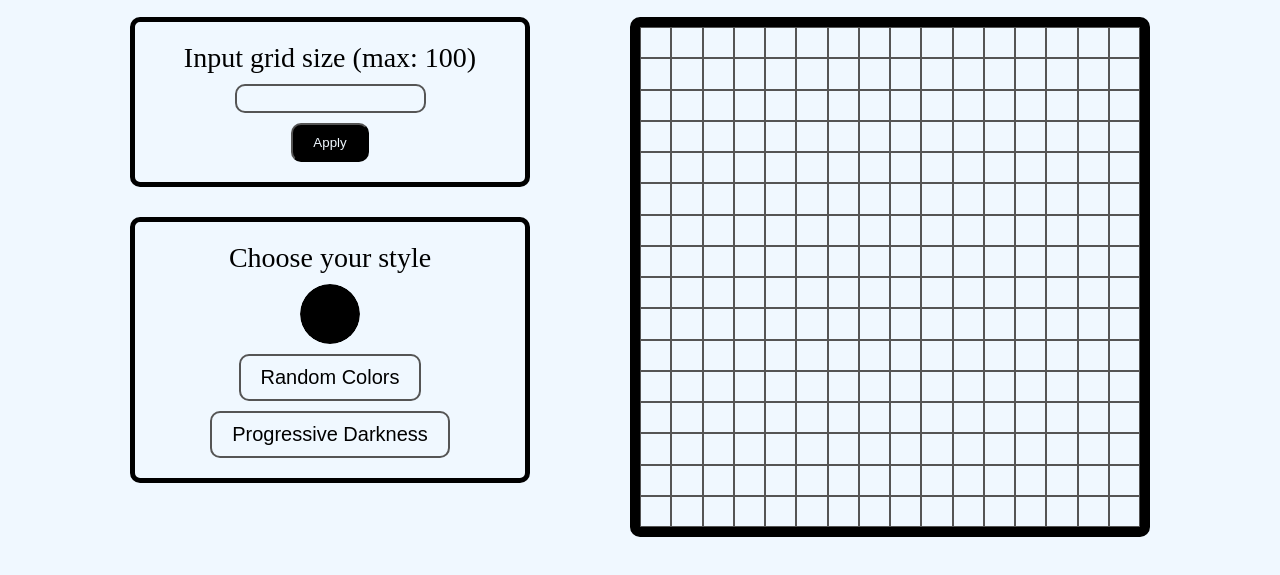
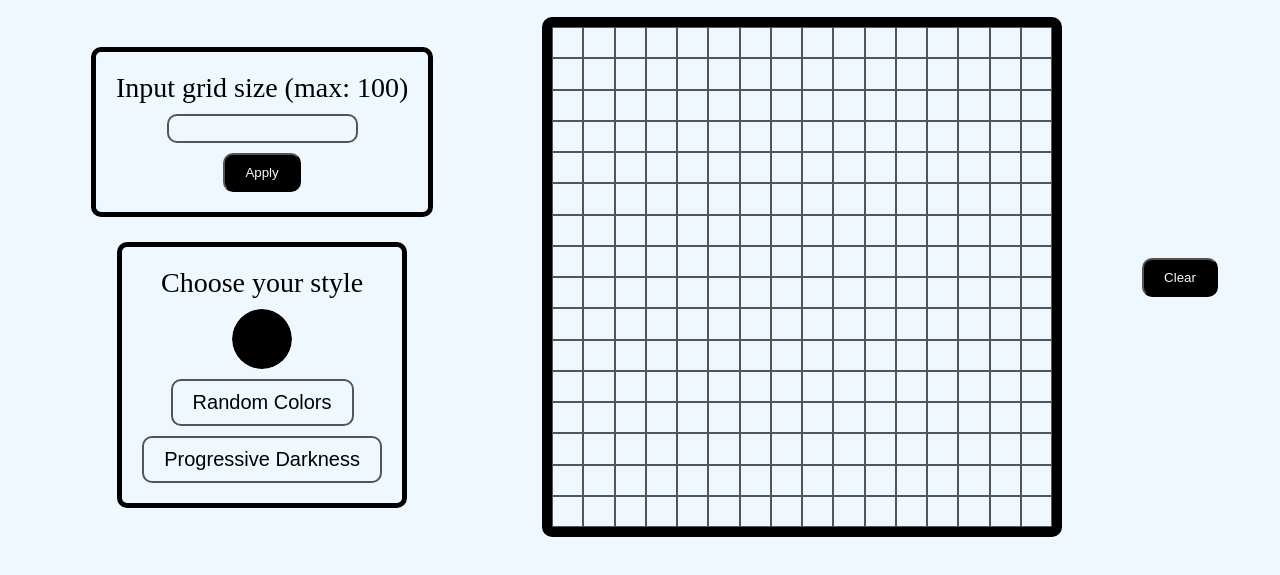
Before and after one commit to eliasaboagye/Etch-a-Sketch, a plain HTML site: page index.html in a window 1280 px wide. Shown: the part 55-630 px from the top of the page. Drawn offline with Linux system fonts and the light colour scheme.

Commit message:
added a clear button

```diff
--- a/index.html
+++ b/index.html
@@ -23,8 +23,10 @@
                 <button id="randomColors">Random Colors</button>
                 <button id="progressiveDarkness">Progressive Darkness</button>
             </div>
+
         </div>
         <div class="container"></div>
+        <button class="clear">Clear</button>
     </div>
     <script src="js-files.js"></script>
 </body>
--- a/js-files.js
+++ b/js-files.js
@@ -67,16 +67,19 @@ function createGrid(n){
                 let opacity = Number(item.dataset.opacity);
 
                 // Increase opacity by 0.1 (10%)
+                if(opacity < 1){
+                    opacity += 0.1;
+                    opacity = Math.min(opacity, 1); // cap at 1
 
-                opacity += 0.1;
-                opacity = Math.min(opacity, 1); // cap at 1
+                    // Store new opacity
+                    item.dataset.opacity = opacity;
+                    // Apply new opacity
+                    const [r, g, b] = hexToRgb(colorPicker.value);
+                    item.style.backgroundColor = `rgba(${r}, ${g}, ${b}, ${opacity})`;
+                }
 
-                // Store new opacity
-                item.dataset.opacity = opacity;
 
-                // Apply new opacity
-                const [r, g, b] = hexToRgb(colorPicker.value);
-                item.style.backgroundColor = `rgba(${r}, ${g}, ${b}, ${opacity})`;
+
 
             }else{
                 item.style.backgroundColor = colorPicker.value;
@@ -86,8 +89,6 @@ function createGrid(n){
     })
 
 }
-
-
 
 
 function applyGrid(){
@@ -105,8 +106,6 @@ let n = 16;
 createGrid(n);
 
 
-
-
 //apply grid when button is clicked
 applyBtn.addEventListener('click', applyGrid );
 //aply grid when enter key is pressed
@@ -115,3 +114,9 @@ gridSize.addEventListener('keydown', (e)=>{
         applyGrid();
     }
 })
+
+
+const clearBtn = document.querySelector(".clear");
+clearBtn.addEventListener('click', () =>{
+    items.forEach(item => item.style.backgroundColor = 'aliceblue');
+})
--- a/styles.css
+++ b/styles.css
@@ -20,14 +20,17 @@ h1{
 .main{
     display: flex;
     justify-content: center;
-    gap: 100px;
+    gap: 80px;
+    align-items: center;
 }
 
 .tools{
     width: 400px;
     display: flex;
     flex-direction: column;
-    gap: 30px
+    gap: 25px;
+    justify-content: center;
+    align-items: center;
 }
 .input, .color-selection{
     display: flex;
@@ -44,7 +47,7 @@ h1{
     padding: 5px;
     border: 2px solid #555;
 }
-.input button{
+.input button, .clear{
     padding: 10px 20px;
     border-radius: 10px;
     color: aliceblue;
@@ -78,6 +81,9 @@ h1{
     cursor: pointer;
 }
 
+.clear{
+
+}
 
 
 
```
